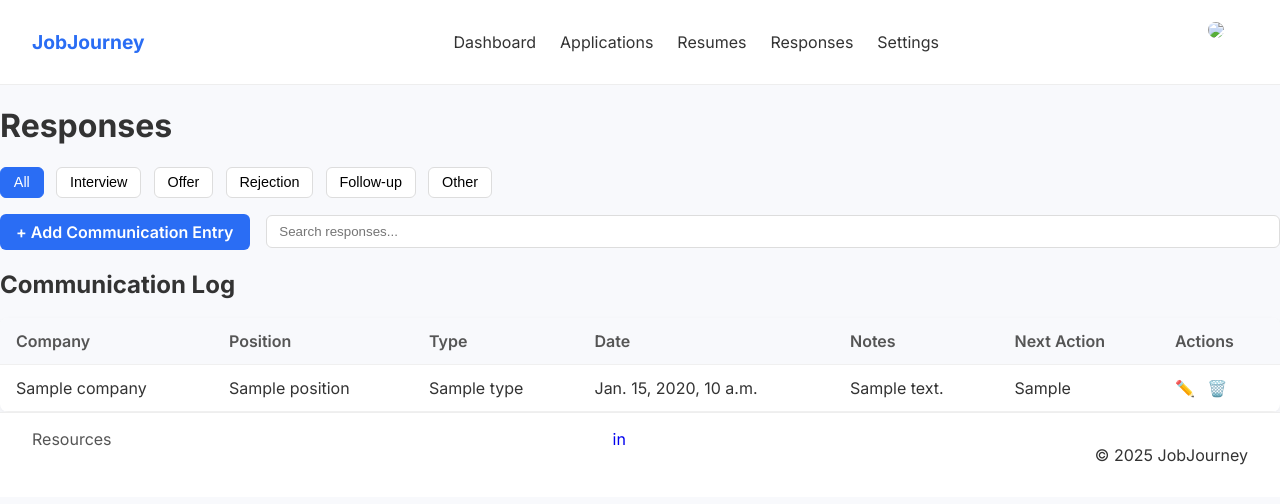
After one commit to ishhaan6233/resume, a Django app: template resume_app/templates/responses.html in a window 1280 px wide. The commit adds this page. Shown: the top 504 px of the page. Run offline with Django 3.2, Linux system fonts and the light colour scheme; the template is opened without the code that fills it: most values are stand-ins (such as "Sample title", 1, 10 or a date in 2020); some libraries are stand-ins or nearby versions.

Commit message:
Edited Response page

```diff
--- a/resume_app/static/style.css
+++ b/resume_app/static/style.css
@@ -239,6 +239,50 @@ footer {
   color: #555;
 }
 
+/* --- Responses Page Styles --- */
+
+
+/* Responses Container */
+.responses-container {
+  position: absolute;
+  top: 212px;
+  left: 112px;
+  width: 1216px;
+  height: 516px;
+  background: #FFFFFF; /* white - fully opaque */
+  border-radius: 10px;
+  border-width: 1px;
+  border-color: #DEE1E6; /* neutral-300 */
+  border-style: solid;
+  box-shadow:
+    0px 0px 1px rgba(23, 26, 31, 0.86), /* #171a1fD roughly 86% opacity */
+    0px 0px 2px rgba(23, 26, 31, 0.08); /* #171a1f14 roughly 8% opacity */
+}
+
+/* Resonses Logs */
+.responses-table {
+  width: 100%;
+  border-collapse: collapse;
+  background: #fff;
+  border-radius: 8px;
+  overflow: hidden;
+  box-shadow: 0 2px 5px rgba(0,0,0,0.05);
+}
+
+.responses-table th,
+.responses-table td {
+  padding: 0.8rem 1rem;
+  text-align: left;
+  border-bottom: 1px solid #f0f0f0;
+}
+
+.responses-table th {
+  background: #f8f9fc;
+  font-weight: 600;
+  color: #555;
+}
+
+
 /* Status Labels */
 .status {
   padding: 0.2rem 0.6rem;
--- a/resume_app/templates/base.html
+++ b/resume_app/templates/base.html
@@ -21,7 +21,7 @@
         <li><a href="{% url 'home' %}">Dashboard</a></li>
         <li><a href="{% url 'applications' %}">Applications</a></li>
         <li><a href="#">Resumes</a></li>
-        <li><a href="#">Responses</a></li>
+        <li><a href="{% url 'responses' %}">Responses</a></li>
         <li><a href="#">Settings</a></li>
       </ul>
       <div class="profile">
--- /dev/null
+++ b/resume_app/templates/responses.html
@@ -0,0 +1,58 @@
+{% extends "base.html" %} {% block title %}Responses - JobJourney{%endblock%}
+{% block content %}
+<h1>Responses</h1>
+
+<!-- Tabs -->
+<div class="tabs">
+  <button class="tab active" data-status="all">All</button>
+  <button class="tab" data-status="Applied">Interview</button>
+  <button class="tab" data-status="Interview">Offer</button>
+  <button class="tab" data-status="Offer">Rejection</button>
+  <button class="tab" data-status="Rejected">Follow-up</button>
+  <button class="tab" data-status="Other">Other</button>
+</div>
+
+<!-- Action bar -->
+<div class="actions">
+  <a href="#" class="btn">+ Add Communication Entry</a>
+  <input type="text" class="search" placeholder="Search responses..." />
+</div>
+
+<!-- Responses Wrapper -->
+ <span class="responses_container">
+<h2>Communication Log</h2>
+<table class="responses-table">
+  <thead>
+    <tr>
+      <th>Company</th>
+      <th>Position</th>
+      <th>Type</th>
+      <th>Date</th>
+      <th>Notes</th>
+      <th>Next Action</th>
+      <th>Actions</th>
+    </tr>
+  </thead>
+  <tbody>
+    {% for r in responses %}
+    <tr>
+      <td>{{ r.company }}</td>
+      <td>{{ r.position }}</td>
+      <td>{{ r.type }}</td>
+      <td>{{ r.date }}</td>
+      <td>{{ r.notes }}</td>
+      <td>{{ r.next_action }}</td>
+      <td>
+        <a href="#" class="action-icon" title="Edit">✏️</a>
+        <a href="#" class="action-icon" title="Delete" onclick="return confirm('Are you sure you want to delete this entry?');">🗑️</a>
+      </td>
+    </tr>
+    {% empty %}
+    <tr>
+      <td colspan="7">No responses yet.</td>
+    </tr>
+    {% endfor %}
+  </tbody>
+</table>
+</span>
+{% endblock %}
--- a/resume_app/urls.py
+++ b/resume_app/urls.py
@@ -4,4 +4,5 @@ from . import views
 urlpatterns = [
     path("", views.home, name='home'),
     path("applications/", views.applications, name="applications"),
+    path("responses/", views.responses, name="responses"),
 ]
--- a/resume_app/views.py
+++ b/resume_app/views.py
@@ -27,3 +27,9 @@ def applications(request):
         {"company": "Cloud Solutions Ltd.", "position": "Cloud Architect", "date": "Jul 12, 2024", "status": "Applied"},
     ]
     return render(request, "applications.html", {"applications": applications_list})
+
+def responses(request):
+    responses_list = [
+        {"company": "a", "position": "b", "type": "c", "date": "x", "notes": "b", "next_action": "idk"},
+    ]
+    return render(request, "responses.html", {"responses": responses_list})
```
